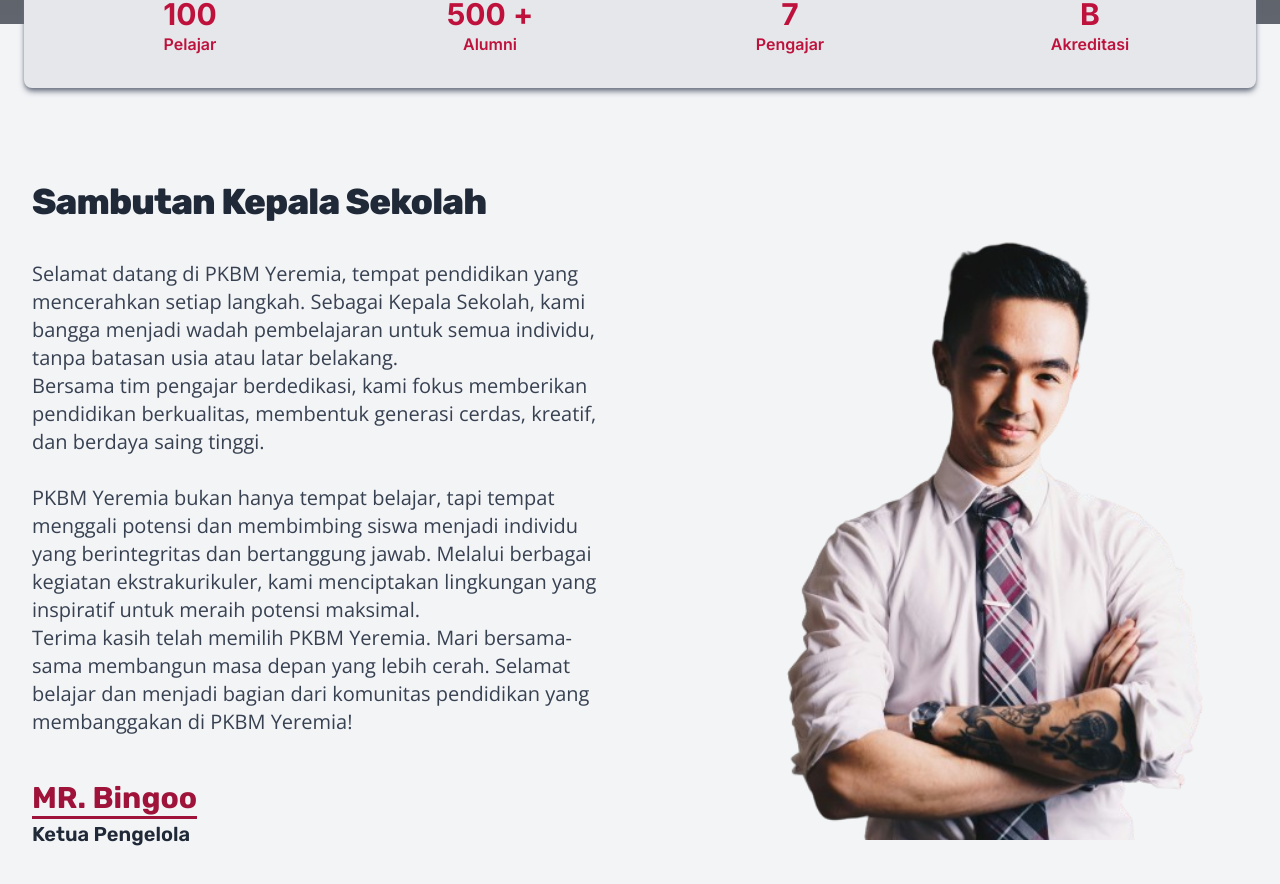
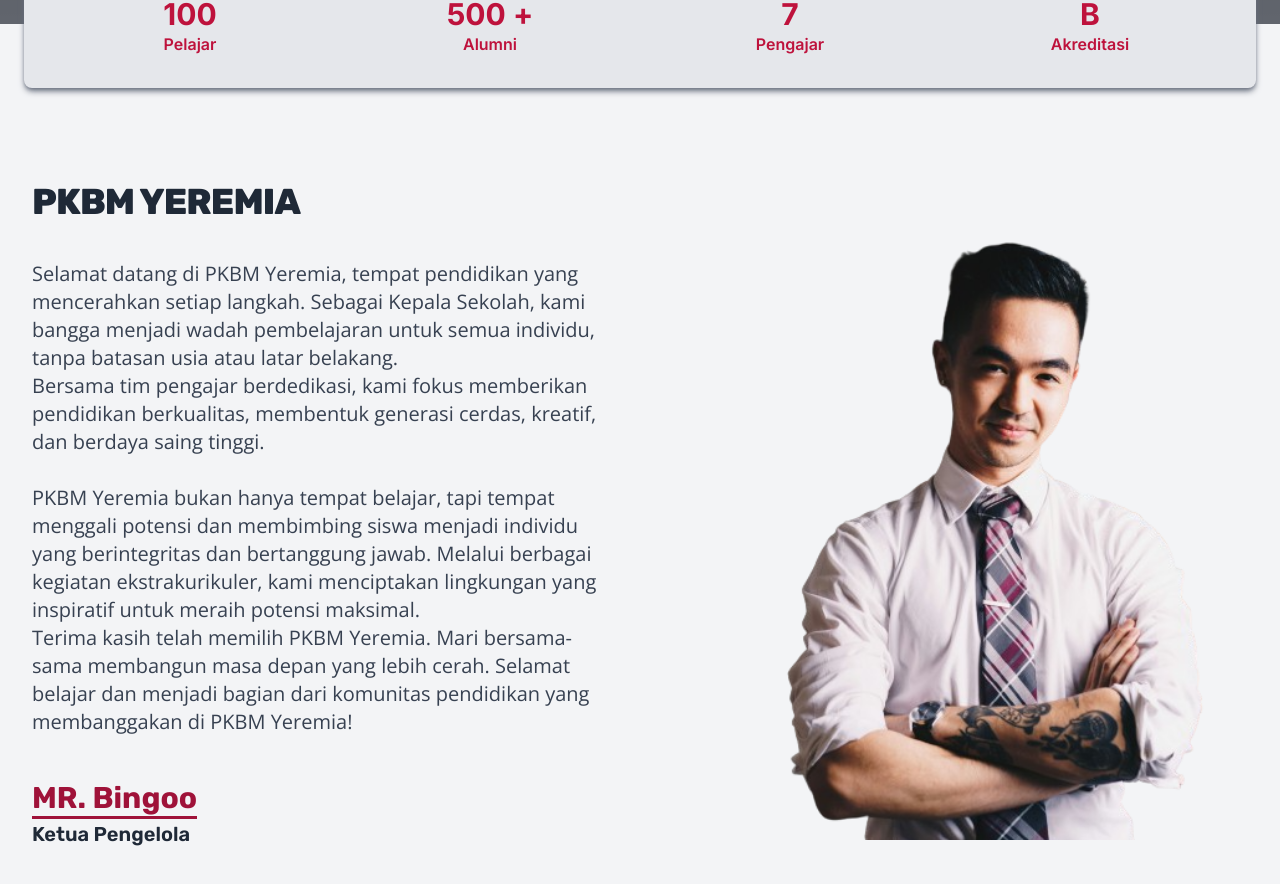
Before and after one commit to nathAd17/vue-school, a Vue app: page / in a window 1280 px wide. Shown: the part 830-1714 px from the top of the page. Built offline with nearby package versions, Linux system fonts and the light colour scheme; grey boxes are pictures that could not be loaded.

Commit message:
update title greeting section

```diff
--- a/src/views/sections/GreetingSection.vue
+++ b/src/views/sections/GreetingSection.vue
@@ -5,7 +5,7 @@
             <div class="place-self-center lg:col-span-7 mr-auto">
                 <h1 class="font-rubik md:text-left lg:max-w-xl mb-10 text-4xl font-extrabold leading-none tracking-tight text-center text-gray-800"
                     data-aos="fade-right" data-aos-offset="200" data-aos-easing="ease-in-sine">
-                    Sambutan Kepala Sekolah</h1>
+                    PKBM YEREMIA</h1>
                 <p class="font-opensans lg:mb-8 md:text-lg lg:text-xl md:max-w-full lg:max-w-xl mb-6 font-medium text-gray-700"
                     data-aos="fade-right" data-aos-offset="200" data-aos-easing="ease-in-sine">
                     Selamat datang di PKBM Yeremia, tempat pendidikan yang mencerahkan setiap langkah. Sebagai
```
